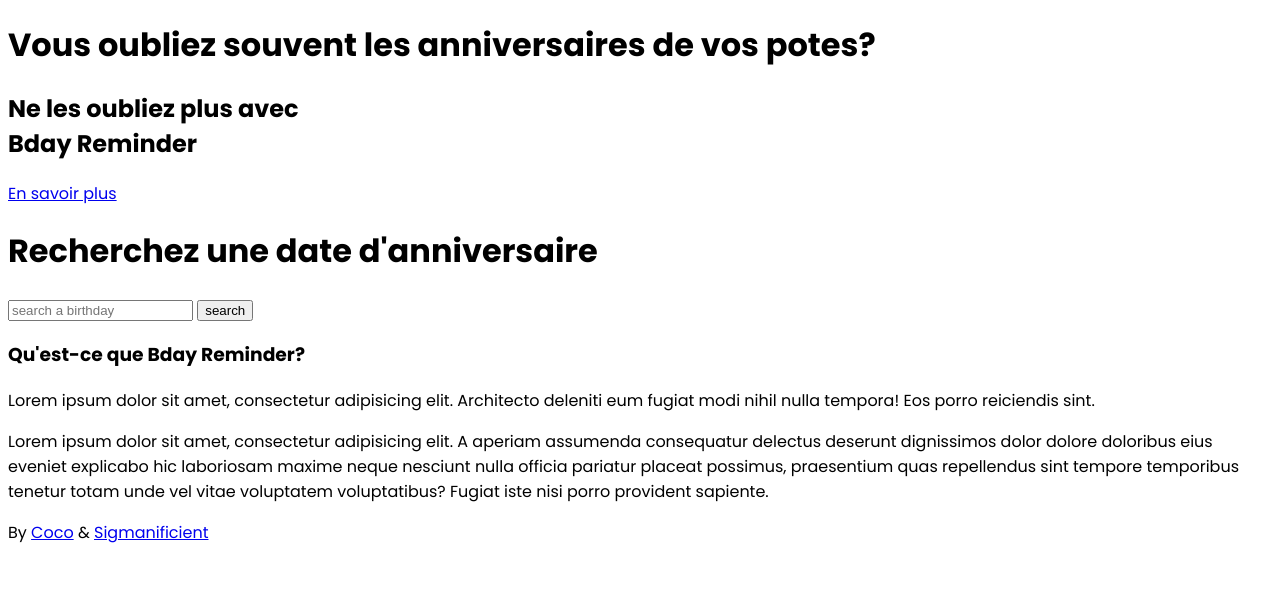
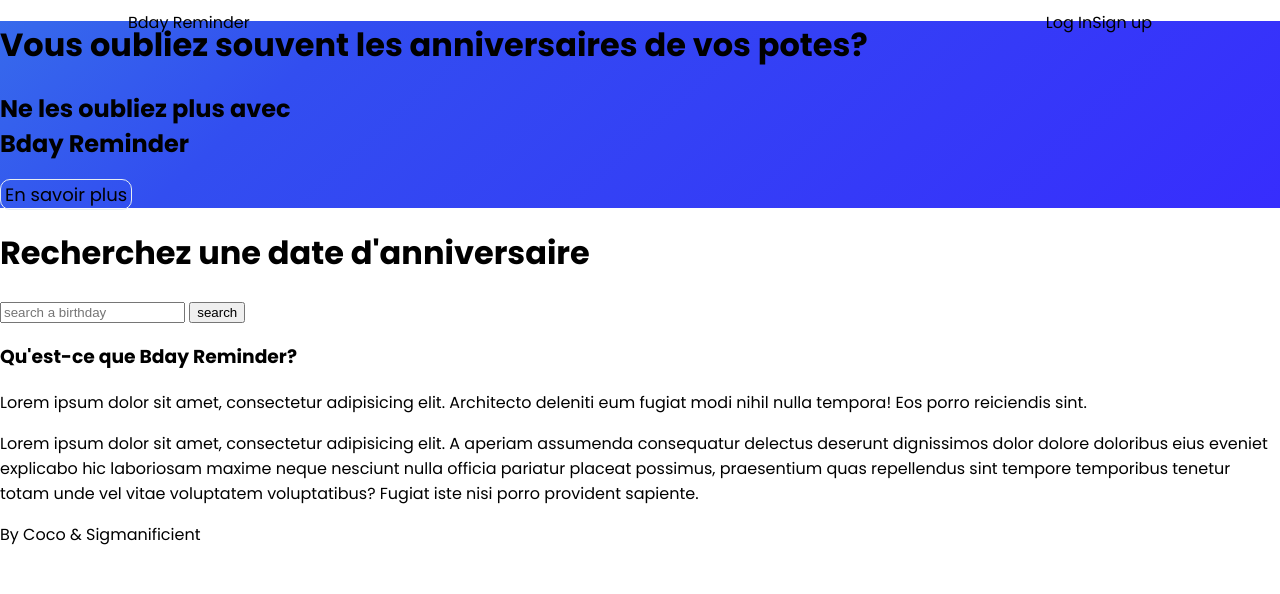
Before and after one commit to Sigmanificient/bday-reminder, a Flask app: page / in a window 1280 px wide. Shown: the top 594 px of the page. Run offline with Flask 2, Linux system fonts and the light colour scheme; style sheets or scripts are compiled from the project's sources.

Commit message:
header & buttons

```diff
--- a/src/static/scss/base/_reset.scss
+++ b/src/static/scss/base/_reset.scss
@@ -1,3 +1,8 @@
 body {
   margin: 0;
 }
+
+a {
+  color: inherit;
+  text-decoration: none;
+}
--- a/src/static/scss/base/_typography.scss
+++ b/src/static/scss/base/_typography.scss
@@ -4,3 +4,7 @@ body {
   font-size: 16px;
   font-family: 'Poppins', 'Arial', sans-serif;
 }
+
+.btn {
+  font-size: 18px;
+}
--- /dev/null
+++ b/src/static/scss/components/_buttons.scss
@@ -0,0 +1,7 @@
+@use "../base/colors";
+
+.btn {
+  padding: 2px 4px;
+  border: 1px solid colors.$white;
+  border-radius: 10px;
+}
--- /dev/null
+++ b/src/static/scss/layout/_header.scss
@@ -0,0 +1,25 @@
+@use "../base/colors";
+
+header {
+  z-index: 2;
+  display: flex;
+  justify-content: center;
+  position: fixed;
+  height: 45px;
+  width: 100%;
+  top: 0;
+
+  nav {
+    display: flex;
+    align-items: center;
+    justify-content: space-between;
+    flex-flow: row wrap;
+    width: 80%;
+  }
+
+  .right-nav {
+    display: flex;
+    align-items: center;
+    justify-content: flex-end;
+  }
+}
--- /dev/null
+++ b/src/static/scss/pages/_index.scss
@@ -0,0 +1,11 @@
+@use "../base/colors";
+
+.left {
+  background: linear-gradient(
+    317.35deg,
+    colors.$blue-400 -0.02%,
+    colors.$blue-400 0%,
+    colors.$blue-300 76.27%,
+    colors.$green 216.67%
+  );
+}
--- a/src/static/scss/style.scss
+++ b/src/static/scss/style.scss
@@ -1,2 +1,7 @@
 @use "base/colors";
+@use "base/reset";
 @use "base/typography";
+
+@use "components/buttons";
+@use "layout/header";
+@use "pages/index";
--- a/src/templates/base.jinja2
+++ b/src/templates/base.jinja2
@@ -3,8 +3,8 @@
 <head>
     <meta charset="UTF-8">
     <meta
-        name="viewport"
-        content="width=device-width, user-scalable=yes,
+            name="viewport"
+            content="width=device-width, user-scalable=yes,
             initial-scale=1.0, maximum-scale=5.0, minimum-scale=1.0"
     >
     <meta http-equiv="X-UA-Compatible" content="ie=edge">
@@ -14,6 +14,17 @@
     <title>{{ title }}</title>
 </head>
 <body>
+
+<header>
+    <nav>
+        <a class="underline" href="/">Bday Reminder</a>
+        <div class="right-nav">
+            <a class="underline" href="{{ url_for('login_page') }}">Log In</a>
+            <a class="underline" href="{{ url_for('register_page') }}">Sign up</a>
+        </div>
+    </nav>
+</header>
+
 {% block content %}{% endblock %}
 {% block scripts %}{% endblock %}
 </body>
```
